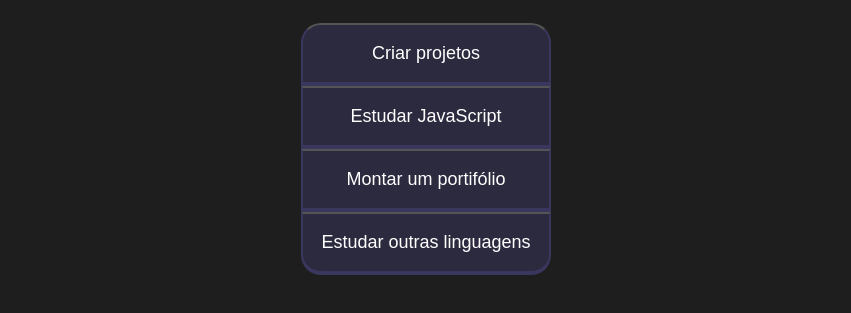
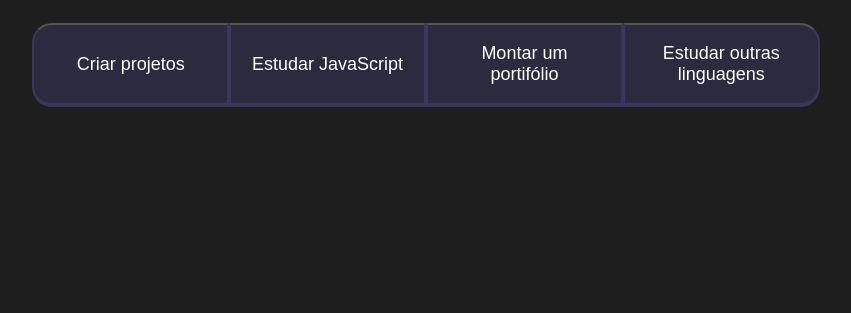
Before and after one commit to estelaep/3J-2024, a plain HTML site: page index.html in a window 1280 px wide. Shown: the part 75-388 px from the top of the page, without its empty margins (214-1065 px from the left). Drawn offline with Linux system fonts and the light colour scheme.

Commit message:
Add files via upload

```diff
--- a/style.css
+++ b/style.css
@@ -43,8 +43,19 @@
     border-right: 2px solid var(--botao-ativo);
 }
 .botao:first-child{
-    border-radius: 20px 20px 0 0;
+    border-radius: 20px 0 0 20px;
 }
 .botao:last-child{
     border-radius: 0px 0px 20px 20px;
 }
+@media screen and (min-width:700px){
+    .botoes{
+        display: flex;
+    }
+    .botao:first-child{
+        border-radius: 20px 0px 0px 20px;
+    }
+    .botao:last-child{
+        border-radius: 0px 20px 20px 0px;
+    }
+}
```
